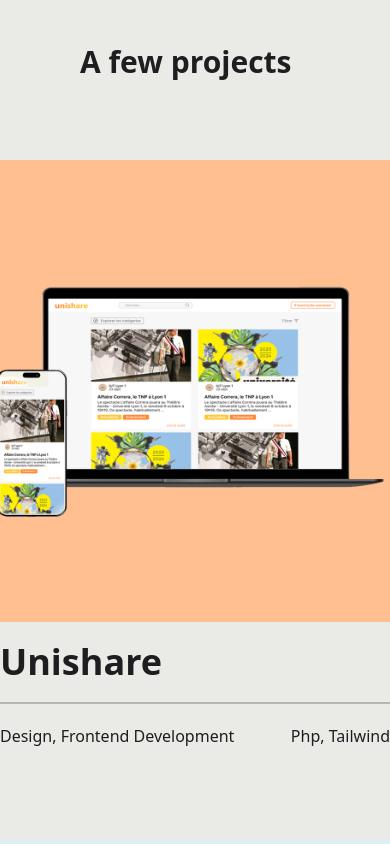
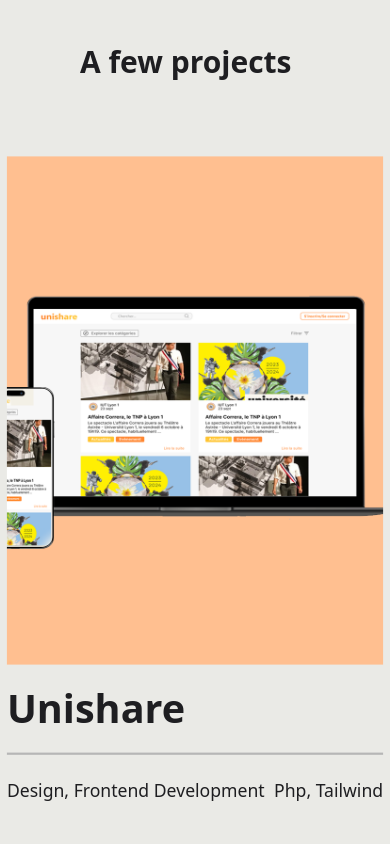
Before and after one commit to byodd/portfolio-23, a Next.js app: page / in a window 390 px wide. Shown: the part 2020-2864 px from the top of the page. Built offline with nearby package versions, Linux system fonts and the light colour scheme.

Commit message:
fixed project card responsive

```diff
--- a/src/app/components/projects/project-card.tsx
+++ b/src/app/components/projects/project-card.tsx
@@ -10,7 +10,7 @@
   let link = "/project/" + project.id;
 
   return (
-    <div className="max-w-[504px] h-[600px]">
+    <div className="max-w-[504px] h-[600px] p-6 md:p-0">
       <Link href={link}>
         <div className="h-[462px] relative">
           <Image
```
